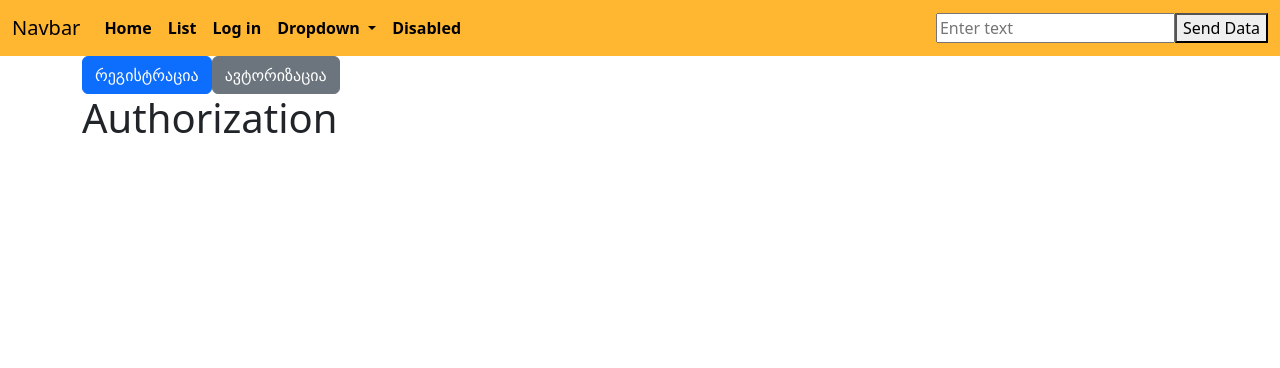
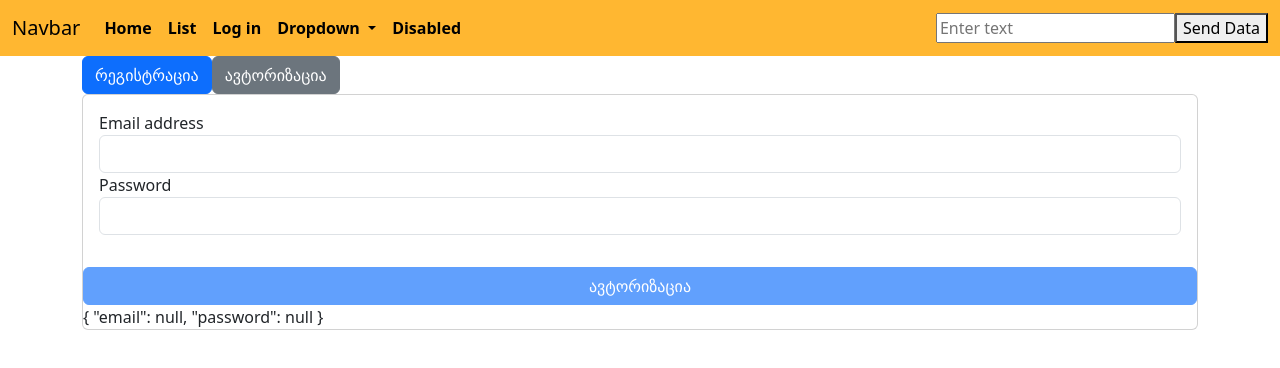
Before and after one commit to phhephhe/Angular_Task, an Angular app: page /login/login/authorization in a window 1280 px wide. Shown: the top 368 px of the page. Built offline with nearby package versions, Linux system fonts and the light colour scheme.

Commit message:
add authorization foo

```diff
--- a/src/app/login/authorization/authorization.component.html
+++ b/src/app/login/authorization/authorization.component.html
@@ -1 +1,19 @@
-<h1>Authorization</h1>
+<form [formGroup]="form" class="card">
+    <div class="form-group" class="card-body">
+
+      <label>Email address</label>
+      <input type="email" class="form-control" formControlName="email" />
+      <div class="form-group">
+        <label>Password</label>
+        <input type="password" class="form-control" formControlName="password" />
+      </div>
+    </div>
+    <button
+      type="submit"
+      class="btn btn-primary mt-3"
+      (click)="submit()"
+      [disabled]="form.invalid">
+      ავტორიზაცია
+    </button>
+    {{form.value | json}}
+  </form>
--- a/src/app/login/authorization/authorization.component.ts
+++ b/src/app/login/authorization/authorization.component.ts
@@ -1,10 +1,31 @@
-import { Component } from '@angular/core';
+import { Component, OnInit } from '@angular/core';
+import { FormBuilder, FormGroup, Validators } from '@angular/forms';
+import { RegistrationService } from 'src/app/services/registration.service';
 
 @Component({
   selector: 'app-authorization',
   templateUrl: './authorization.component.html',
   styleUrls: ['./authorization.component.css']
 })
-export class AuthorizationComponent {
+export class AuthorizationComponent implements OnInit{
+  form! : FormGroup;
+
+  constructor(private _http:RegistrationService, private _fb : FormBuilder){
+
+  }
+
+  ngOnInit(): void {
+    this.form = this._fb.group({
+      email : [null, [Validators.required]],
+      password : [null, [Validators.required]]
+    })
+  }
+
+  submit(){
+    this._http.login(this.form.value).subscribe(
+      res => console.log(res),
+      err => console.log(err.error)
+    )
+  }
 
 }
--- a/src/app/services/registration.service.ts
+++ b/src/app/services/registration.service.ts
@@ -1,6 +1,6 @@
 import { HttpClient } from '@angular/common/http';
 import { Injectable } from '@angular/core';
-import { Observable } from 'rxjs';
+import { Observable} from 'rxjs';
 import { tap } from 'rxjs';
 
 @Injectable({
@@ -20,6 +20,12 @@ export class RegistrationService {
   }
 
 
-
+  login(userData: any): Observable<any>{
+    return this._http.post<any>("http://localhost:8000/api/login",userData).pipe(
+      tap(res => {
+        localStorage.setItem('user', JSON.stringify(res))
+      })
+    )
+  }
 
 }
```
